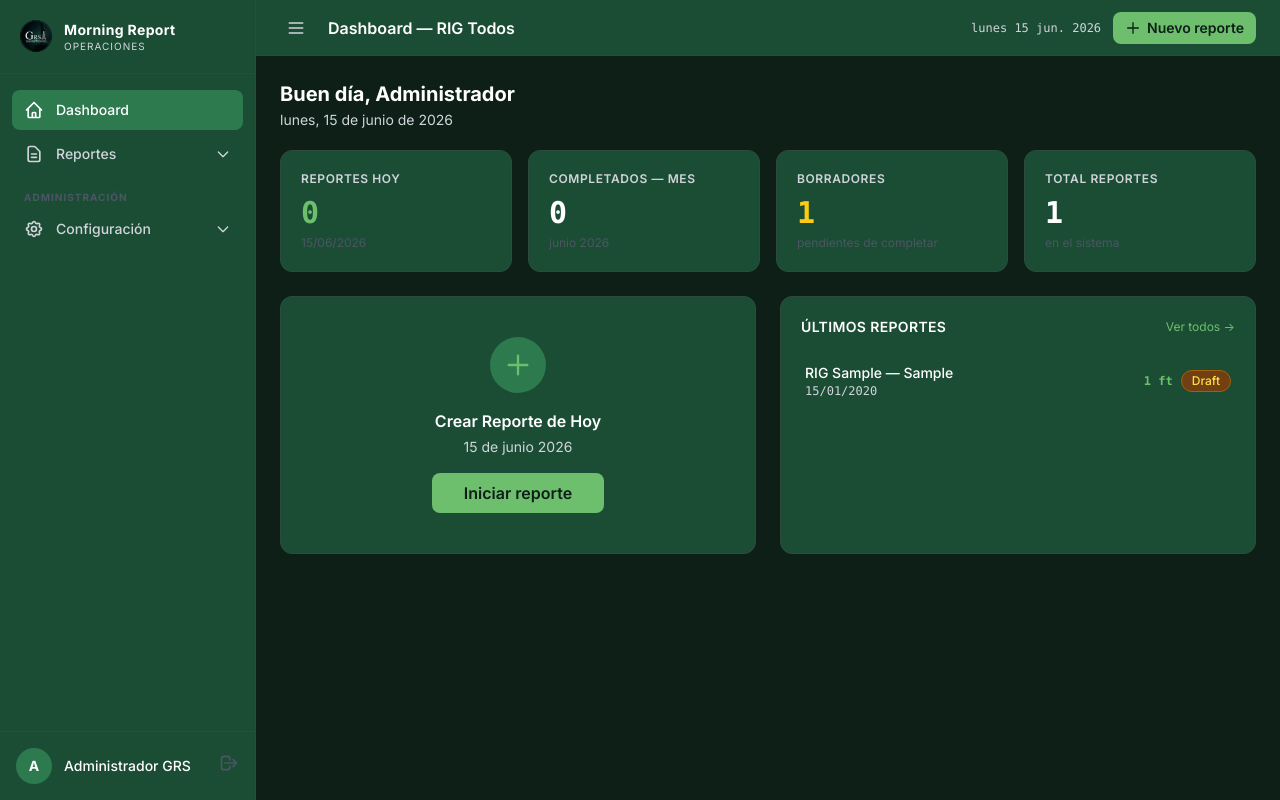
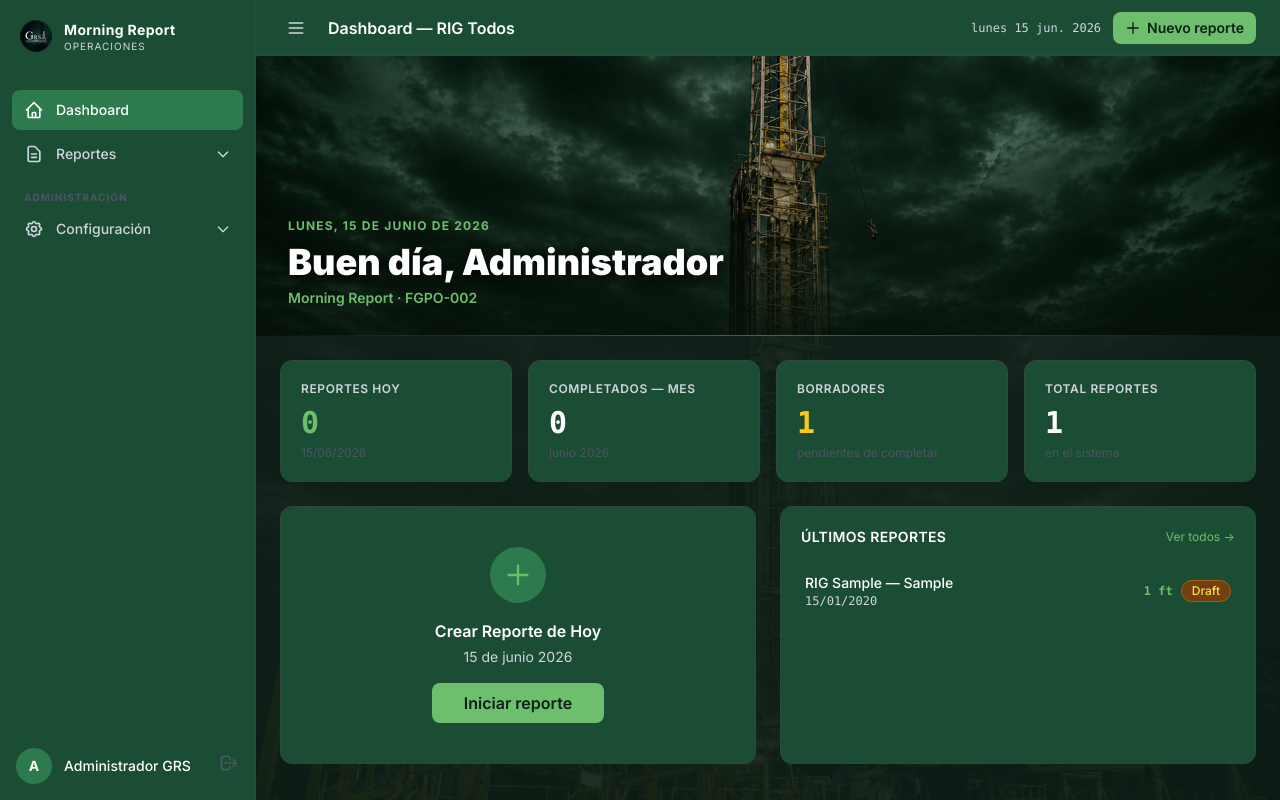
Before and after one commit to armado719/Mornig_Report_GRS, a Laravel app: page /dashboard in a window 1280 px wide. Run offline with Laravel 12, Linux system fonts and the light colour scheme; a user stored in the database is signed in; data comes from the database, SQL or seed files in the repository; tables that the repository leaves empty hold one stand-in row (values such as "Sample post"); style sheets or scripts are compiled from the project's sources; some libraries are stand-ins or nearby versions; some web fonts are replaced.

Commit message:
feat: hero banner dashboard + watermark RIG en interfaz principal
- Dashboard: hero banner 280px con rig-hero.jpg, saludo usuario y fecha
- Interfaz: rig-bg.jpg como watermark al 7% de opacidad en fondo
- Overlay gradiente en hero para legibilidad del texto

https://claude.ai/code/session_011cLcd1QXteogZhY7marnip

```diff
--- a/resources/views/dashboard.blade.php
+++ b/resources/views/dashboard.blade.php
@@ -1,13 +1,39 @@
 <x-app-layout>
     <x-slot name="titulo">Dashboard — RIG {{ auth()->user()->rig ?? 'Todos' }}</x-slot>
 
-    <div class="mb-5">
-        <h2 class="text-xl font-bold text-white">
-            Buen día, {{ explode(' ', auth()->user()->nombre)[0] }}
-        </h2>
-        <p class="text-grs-texto text-sm mt-0.5">
-            {{ now()->locale('es')->isoFormat('dddd, D [de] MMMM [de] YYYY') }}
-        </p>
+    {{-- Hero Banner --}}
+    <div class="relative -mx-4 lg:-mx-6 -mt-4 lg:-mt-6 mb-6 overflow-hidden" style="height:280px;">
+        @if(file_exists(public_path('images/rig-hero.jpg')))
+        <div class="absolute inset-0 bg-cover bg-center"
+             style="background-image:url('/images/rig-hero.jpg'); background-position:center 40%;"></div>
+        @else
+        <div class="absolute inset-0" style="background:linear-gradient(135deg,#061209,#1B4D35);"></div>
+        @endif
+
+        {{-- Overlay gradiente --}}
+        <div class="absolute inset-0"
+             style="background:linear-gradient(to bottom, rgba(6,18,9,0.15) 0%, rgba(6,18,9,0.45) 55%, rgba(6,18,9,0.93) 100%);"></div>
+
+        {{-- Contenido inferior --}}
+        <div class="absolute inset-0 flex flex-col justify-end px-6 lg:px-8 pb-7">
+            <p class="text-grs-verde text-xs font-bold uppercase tracking-widest mb-2">
+                {{ now()->locale('es')->isoFormat('dddd, D [de] MMMM [de] YYYY') }}
+            </p>
+            <h2 class="text-3xl lg:text-4xl font-black text-white mb-1"
+                style="text-shadow:0 2px 16px rgba(0,0,0,0.9);">
+                Buen día, {{ explode(' ', auth()->user()->nombre)[0] }}
+            </h2>
+            <div class="flex items-center gap-3 mt-0.5">
+                <p class="text-grs-verde text-sm font-semibold">Morning Report · FGPO-002</p>
+                @if(auth()->user()->rig)
+                    <span class="text-white/40 text-xs">·</span>
+                    <p class="text-sm text-white/60">RIG {{ auth()->user()->rig }}</p>
+                @endif
+            </div>
+        </div>
+
+        {{-- Línea verde inferior --}}
+        <div class="absolute bottom-0 left-0 right-0" style="height:1px; background:linear-gradient(90deg,transparent,rgba(109,190,109,0.5),transparent);"></div>
     </div>
 
     {{-- KPIs --}}
--- a/resources/views/layouts/app.blade.php
+++ b/resources/views/layouts/app.blade.php
@@ -234,8 +234,14 @@
             @endif
 
             {{-- Contenido --}}
-            <main class="flex-1 overflow-y-auto p-4 lg:p-6">
-                {{ $slot }}
+            <main class="flex-1 overflow-y-auto p-4 lg:p-6 relative">
+                @if(file_exists(public_path('images/rig-bg.jpg')))
+                <div class="absolute inset-0 bg-cover bg-center pointer-events-none"
+                     style="background-image:url('/images/rig-bg.jpg'); background-position:center 30%; opacity:0.07;"></div>
+                @endif
+                <div class="relative z-10">
+                    {{ $slot }}
+                </div>
             </main>
 
         </div>
```
Also changed, not shown: public/images/rig-bg.jpg (renamed from rig-bg.jpg.png), public/images/rig-hero.jpg (added), 1 other file.
